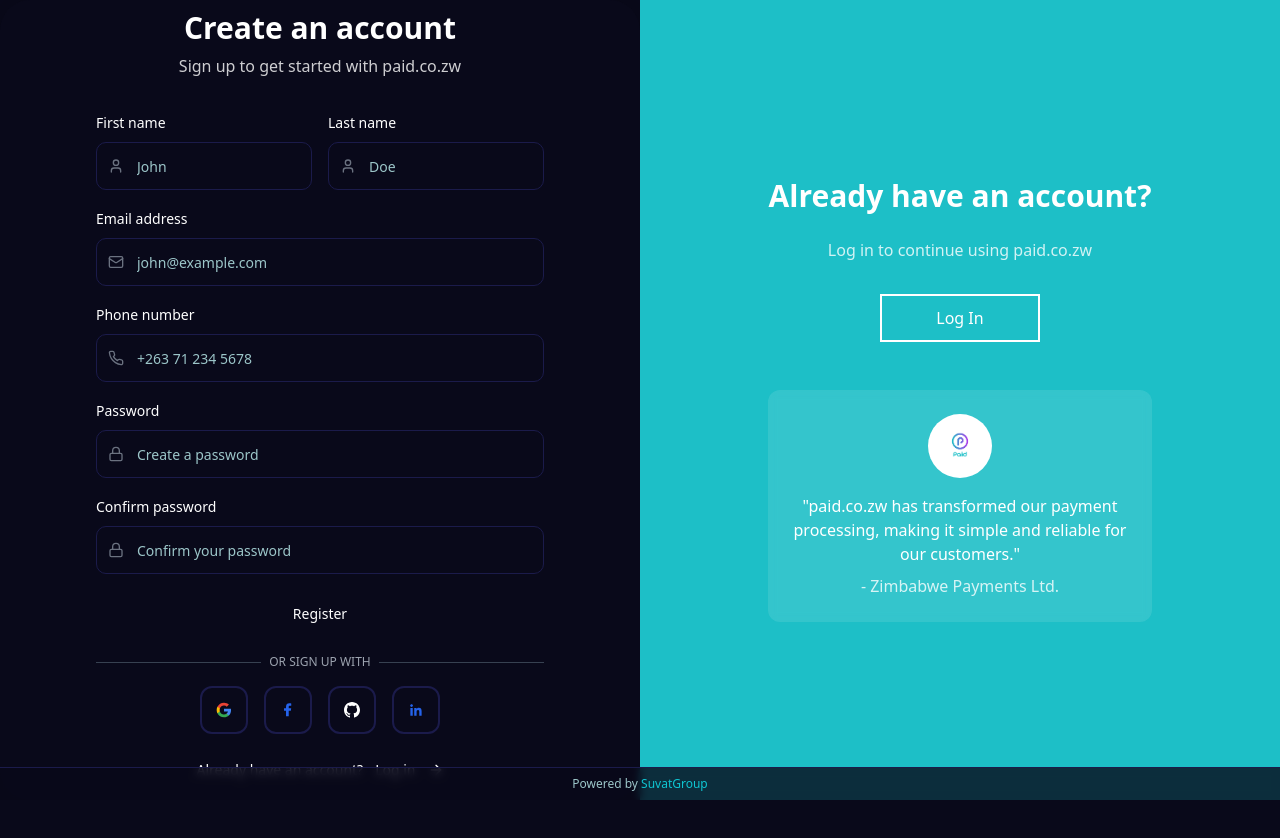
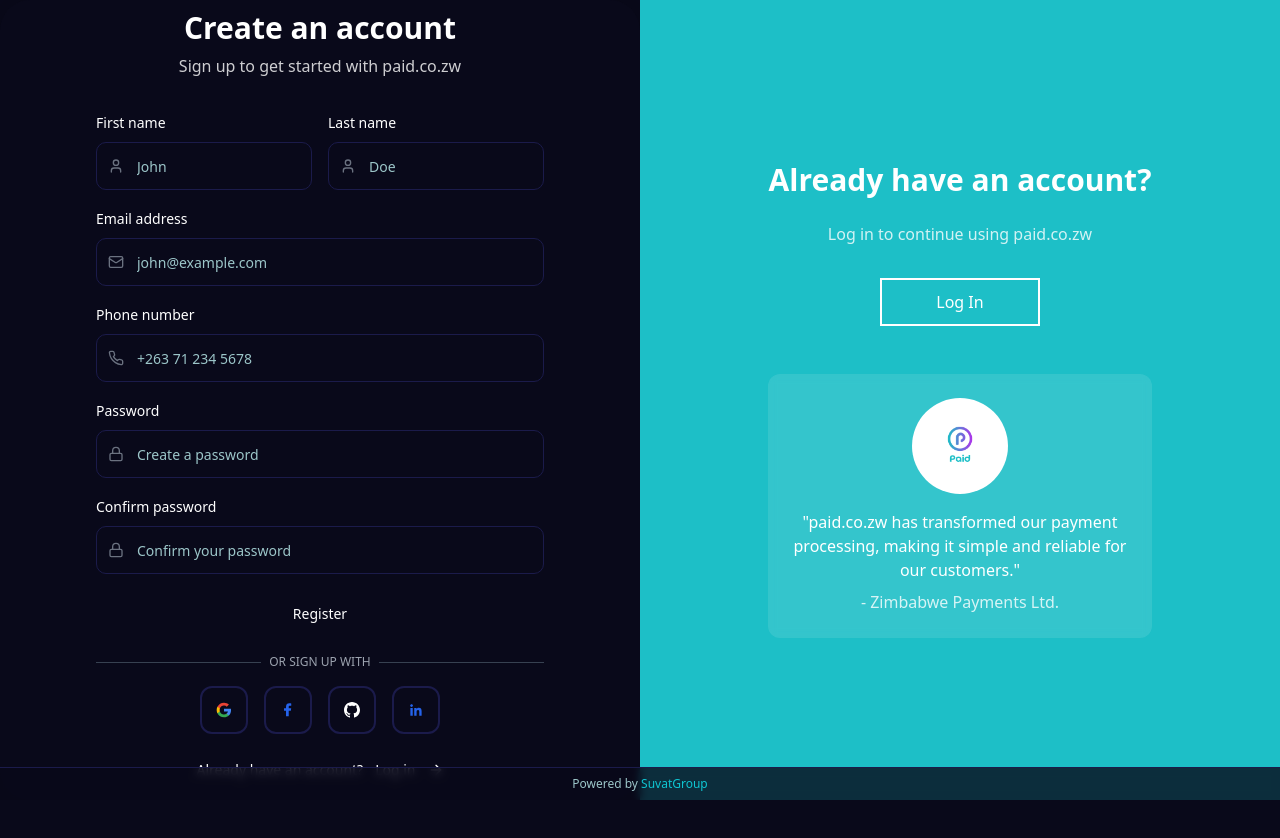
Before and after one commit to sirafrank18/zimpay-digital-flow-34, a React (Vite) app: page /auth/signup in a window 1280 px wide. Shown: the top 838 px of the page. Built offline with nearby package versions, Linux system fonts and the light colour scheme.

Commit message:
Increase logo size on login pages
Increased the logo size on the login pages to improve visibility.

```diff
--- a/src/components/auth/TestimonialCard.tsx
+++ b/src/components/auth/TestimonialCard.tsx
@@ -13,7 +13,7 @@ export const TestimonialCard: React.FC<TestimonialCardProps> = ({ isDarkBackgrou
       isDarkBackground ? "bg-white/10" : "bg-gray-100"
     )}>
       <div className="flex items-center justify-center mb-4">
-        <div className="h-16 w-16 rounded-full bg-white flex items-center justify-center p-2">
+        <div className="h-24 w-24 rounded-full bg-white flex items-center justify-center p-3">
           <img src="/lovable-uploads/32326559-0165-4383-8b0f-97c75ca798dc.png" alt="Logo" className="w-full h-full object-contain" />
         </div>
       </div>
--- a/src/pages/auth/AuthPage.tsx
+++ b/src/pages/auth/AuthPage.tsx
@@ -121,7 +121,7 @@ const AuthPage = () => {
           <div className="w-full max-w-sm mx-auto mt-12">
             <div className="rounded-lg p-6 bg-white/10 backdrop-blur-sm">
               <div className="flex items-center justify-center mb-4">
-                <div className="h-16 w-16 rounded-full bg-white flex items-center justify-center p-2">
+                <div className="h-24 w-24 rounded-full bg-white flex items-center justify-center p-3">
                   <img src="/lovable-uploads/32326559-0165-4383-8b0f-97c75ca798dc.png" alt="Logo" className="w-full h-full object-contain" />
                 </div>
               </div>
--- a/src/pages/auth/Login.tsx
+++ b/src/pages/auth/Login.tsx
@@ -298,7 +298,7 @@ const Login = () => {
           <div className="w-full max-w-sm mx-auto mt-12">
             <div className="rounded-lg p-6 bg-white/10 backdrop-blur-sm">
               <div className="flex items-center justify-center mb-4">
-                <div className="h-16 w-16 rounded-full bg-white flex items-center justify-center p-2">
+                <div className="h-24 w-24 rounded-full bg-white flex items-center justify-center p-3">
                   <img src="/lovable-uploads/32326559-0165-4383-8b0f-97c75ca798dc.png" alt="Logo" className="w-full h-full object-contain" />
                 </div>
               </div>
--- a/src/pages/auth/Signup.tsx
+++ b/src/pages/auth/Signup.tsx
@@ -86,7 +86,7 @@ const Signup = () => {
           <div className="w-full max-w-sm mx-auto mt-12">
             <div className="rounded-lg p-6 bg-white/10 backdrop-blur-sm">
               <div className="flex items-center justify-center mb-4">
-                <div className="h-16 w-16 rounded-full bg-white flex items-center justify-center p-2">
+                <div className="h-24 w-24 rounded-full bg-white flex items-center justify-center p-3">
                   <img src="/lovable-uploads/32326559-0165-4383-8b0f-97c75ca798dc.png" alt="Logo" className="w-full h-full object-contain" />
                 </div>
               </div>
```
